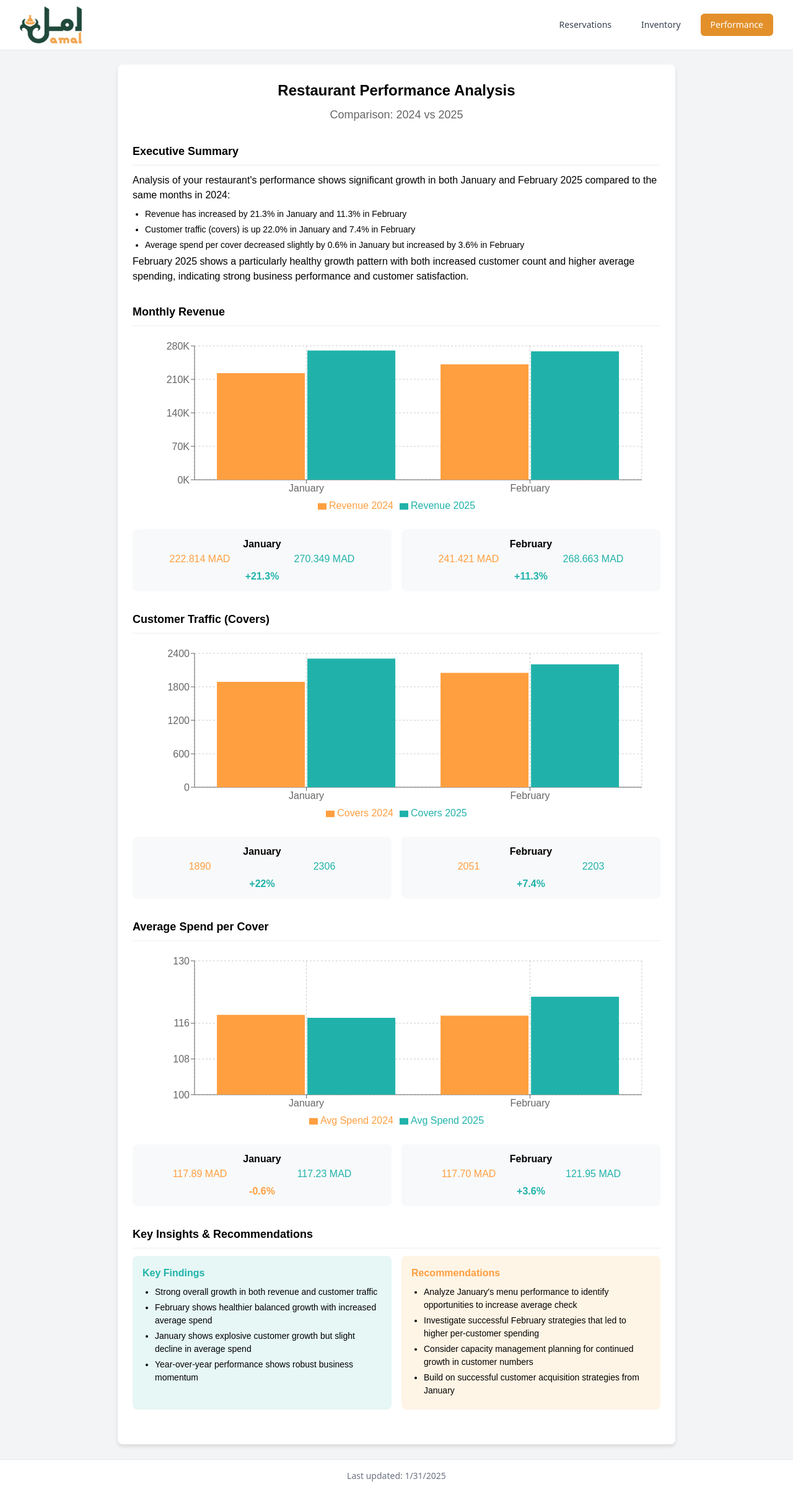
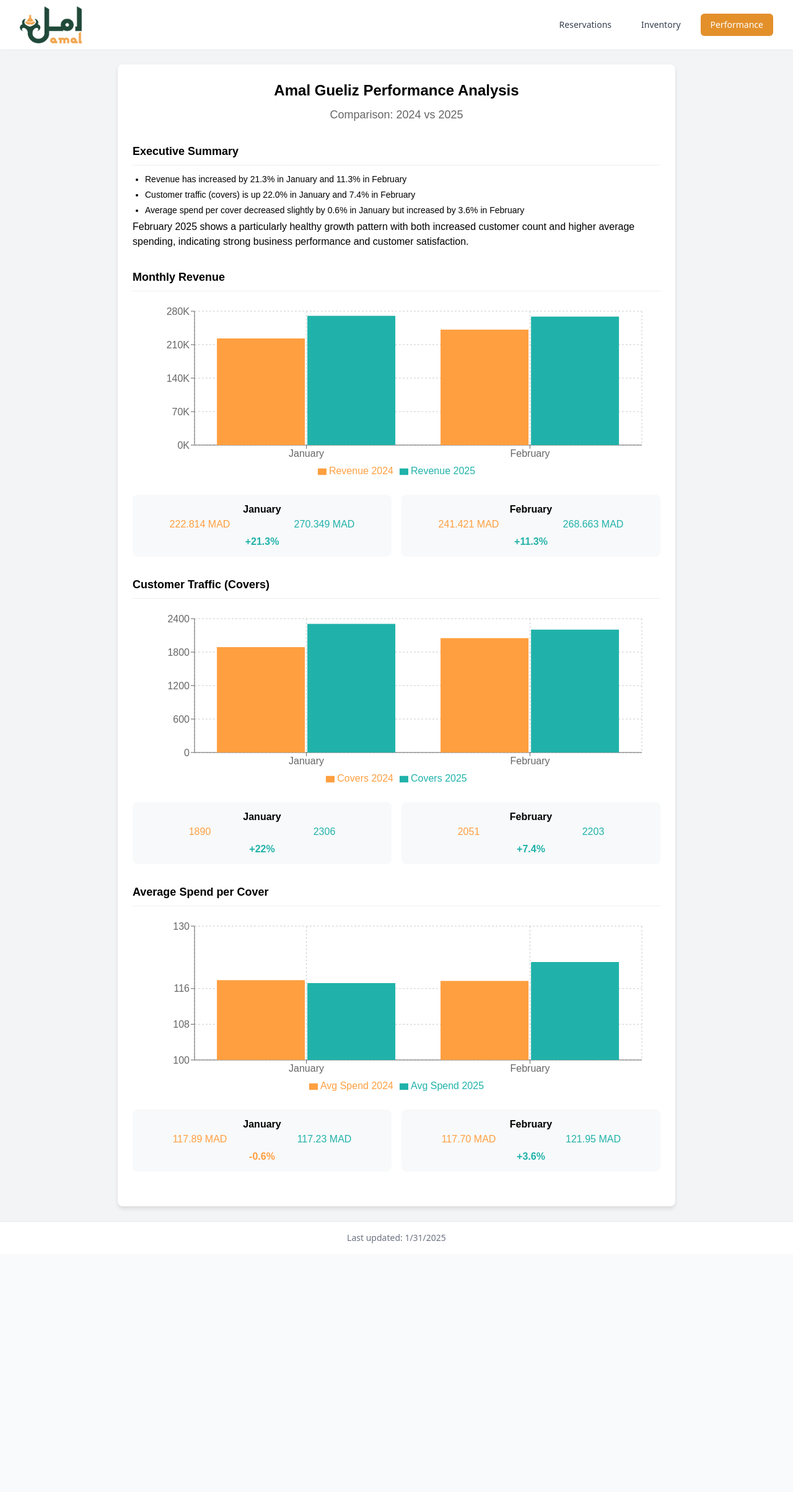
Before and after one commit to RedaBoutalebGit/AmalRestaurant, a Next.js app in the folder ReservationWebApp/: page /performance in a window 1280 px wide. Shown: the whole page at 62% size. After the commit the page ends 2023 px from the top, so only its background shows below. Built offline with nearby package versions, Linux system fonts and the light colour scheme.

Commit message:
performance review

```diff
--- a/ReservationWebApp/pages/performance.js
+++ b/ReservationWebApp/pages/performance.js
@@ -201,16 +201,13 @@ export default function PerformancePage() {
       <main className="max-w-7xl mx-auto py-6 sm:px-6 lg:px-8">
         <div style={styles.container}>
           <div style={styles.header}>
-            <h1 style={styles.title}>Restaurant Performance Analysis</h1>
+            <h1 style={styles.title}>Amal Gueliz Performance Analysis</h1>
             <h2 style={styles.subtitle}>Comparison: 2024 vs 2025</h2>
           </div>
 
           {/* Executive Summary */}
           <div style={styles.section}>
             <h2 style={styles.sectionTitle}>Executive Summary</h2>
-            <p style={styles.paragraph}>
-              Analysis of your restaurant's performance shows significant growth in both January and February 2025 compared to the same months in 2024:
-            </p>
             <ul style={styles.list}>
               <li style={styles.listItem}>Revenue has increased by 21.3% in January and 11.3% in February</li>
               <li style={styles.listItem}>Customer traffic (covers) is up 22.0% in January and 7.4% in February</li>
@@ -327,29 +324,7 @@ export default function PerformancePage() {
           </div>
 
           {/* Insights and Recommendations */}
-          <div style={styles.section}>
-            <h2 style={styles.sectionTitle}>Key Insights & Recommendations</h2>
-            <div style={styles.insights}>
-              <div style={styles.insightCard}>
-                <h3 style={styles.insightCardTitle}>Key Findings</h3>
-                <ul style={styles.list}>
-                  <li style={styles.listItem}>Strong overall growth in both revenue and customer traffic</li>
-                  <li style={styles.listItem}>February shows healthier balanced growth with increased average spend</li>
-                  <li style={styles.listItem}>January shows explosive customer growth but slight decline in average spend</li>
-                  <li style={styles.listItem}>Year-over-year performance shows robust business momentum</li>
-                </ul>
-              </div>
-              <div style={styles.recommendationCard}>
-                <h3 style={styles.recommendationCardTitle}>Recommendations</h3>
-                <ul style={styles.list}>
-                  <li style={styles.listItem}>Analyze January's menu performance to identify opportunities to increase average check</li>
-                  <li style={styles.listItem}>Investigate successful February strategies that led to higher per-customer spending</li>
-                  <li style={styles.listItem}>Consider capacity management planning for continued growth in customer numbers</li>
-                  <li style={styles.listItem}>Build on successful customer acquisition strategies from January</li>
-                </ul>
-              </div>
-            </div>
-          </div>
+
         </div>
       </main>
 
```
